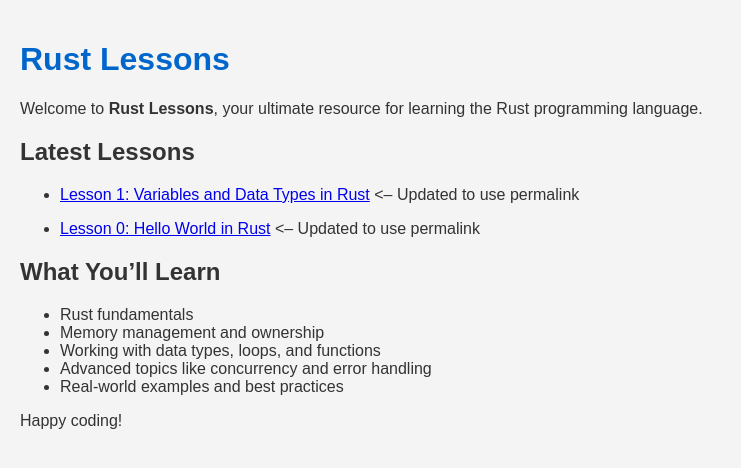
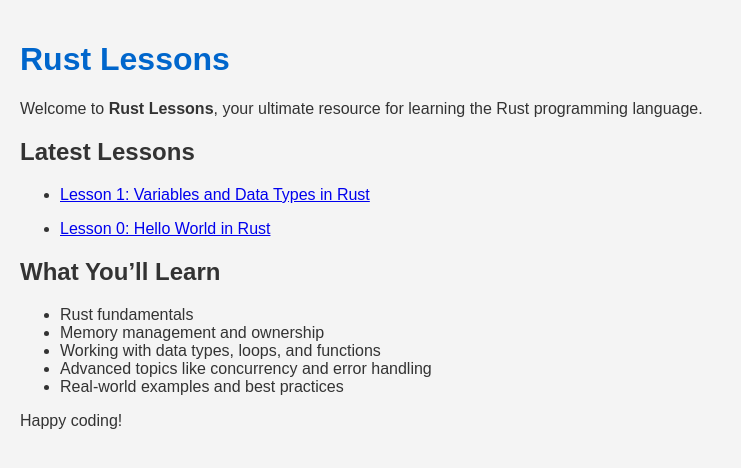
Before and after one commit to raikrahul/rust_lessons, a Jekyll site: the page built from index.md, in a window 1280 px wide. Shown: the top 468 px of the page, without its empty margins (0-741 px from the left). Built offline with Jekyll 4.4.1, drawn with Linux system fonts in a browser that asks for light colours.

Commit message:
Update index.md

```diff
--- a/index.md
+++ b/index.md
@@ -8,7 +8,7 @@ Welcome to **Rust Lessons**, your ultimate resource for learning the Rust progra
 
 ## Latest Lessons
 {% for post in site.posts %}
-- [{{ post.title }}]({{ post.permalink | relative_url }})  <-- Updated to use permalink
+- [{{ post.title }}]({{ post.permalink | relative_url }})
 {% endfor %}
 
 ## What You'll Learn
```
